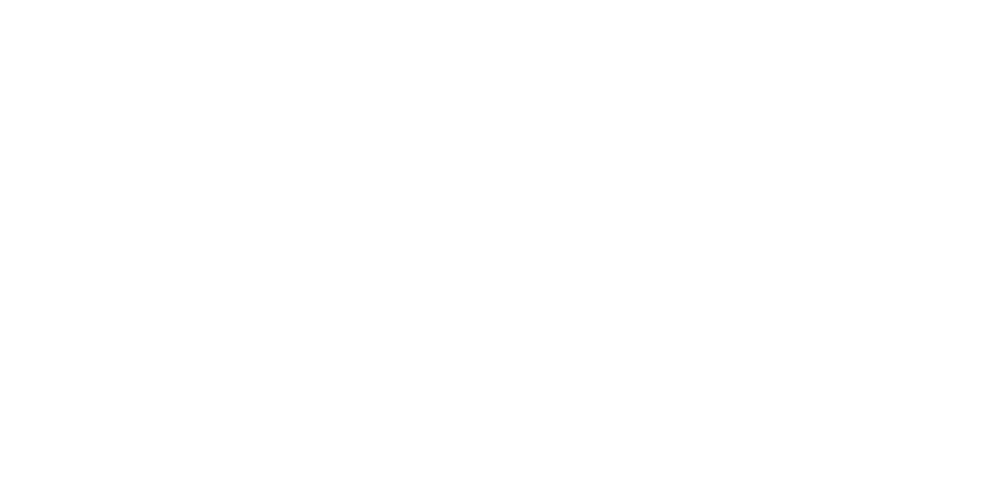
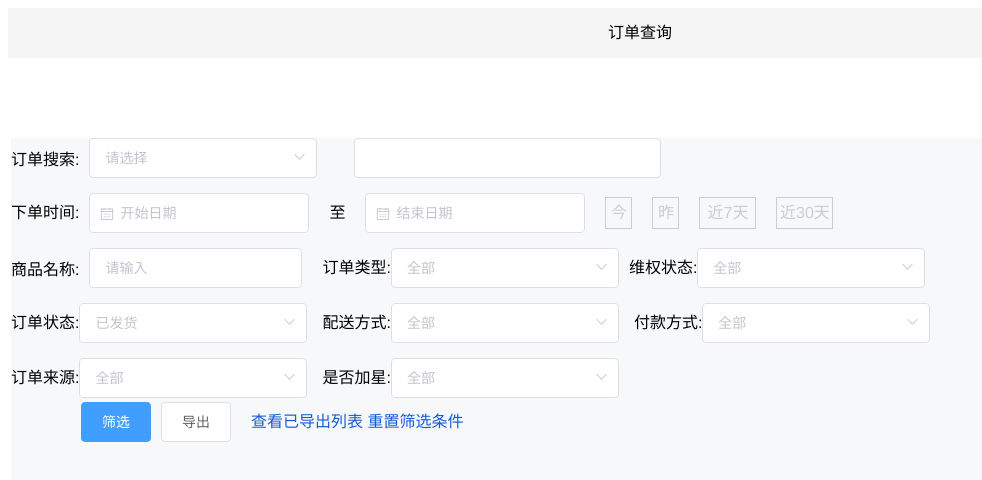
Before and after one commit to youzan1912/youzan, a Vue app: page /#/order in a window 1280 px wide. Shown: the top 480 px of the page, without its empty margins (0-982 px from the left). Built offline with nearby package versions, Linux system fonts and the light colour scheme.

Commit message:
xienian0.0.1

```diff
--- a/src/router.js
+++ b/src/router.js
@@ -1,10 +1,18 @@
 import Vue from 'vue'
 import VueRouter from 'vue-router'
 
+
 Vue.use(VueRouter)
 
+import Order from '@/views/order/Order.vue'
+
 const router = new VueRouter({
-
+    routes: [
+        {
+          path: '/order',
+          component: Order
+        }
+    ]
 })
 
 export default router
--- /dev/null
+++ b/src/views/order/Order.vue
@@ -0,0 +1,268 @@
+<template>
+  <div class="order">
+    <div class="order-header">订单查询</div>
+    <div class="order-main">
+      <el-row type="flex" align="middle" :gutter="10">
+        <el-col :span="1.5">订单搜索:</el-col>
+        <el-col :span="5">
+          <el-select v-model="value_search" placeholder="请选择">
+            <el-option
+              v-for="item in options"
+              :key="item.value"
+              :label="item.label"
+              :value="item.value"
+            ></el-option>
+          </el-select>
+        </el-col>
+        <el-col :span="6">
+          <el-input v-model="input" placeholder></el-input>
+        </el-col>
+      </el-row>
+
+      <div>
+        <div class="block">
+          <span class="demonstrationx">下单时间:</span>
+          <el-date-picker v-model="value1" type="date" class="block-left" placeholder="开始日期"></el-date-picker>
+          <span class="block-time">至</span>
+          <el-date-picker v-model="value1" type="date" placeholder="结束日期"></el-date-picker>
+          <span class="block-right">今</span>
+          <span class="block-right">昨</span>
+          <span class="block-rightx">近7天</span>
+          <span class="block-rightx">近30天</span>
+        </div>
+      </div>
+
+      <div class="block-input2">
+        <el-row type="flex" align="middle" :gutter="10">
+          <el-col :span="1.5">商品名称:</el-col>
+
+          <el-col :span="4.8">
+            <el-input v-model="input" placeholder="请输入"></el-input>
+          </el-col>
+
+          <el-col :span="4.5">
+            <span class="demonstration">订单类型:</span>
+            <el-select v-model="value" placeholder="全部">
+              <el-option
+                v-for="item in options"
+                :key="item.value"
+                :label="item.label"
+                :value="item.value"
+              ></el-option>
+            </el-select>
+            <span class="demonstration">维权状态:</span>
+            <el-select v-model="value" placeholder="全部">
+              <el-option
+                v-for="item in options"
+                :key="item.value"
+                :label="item.label"
+                :value="item.value"
+              ></el-option>
+            </el-select>
+          </el-col>
+        </el-row>
+      </div>
+
+      <div class="block-input3">
+        <el-col :span="4.5">
+          <span class="demonstrationx">订单状态:</span>
+          <el-select v-model="value" placeholder="已发货">
+            <el-option
+              v-for="item in options"
+              :key="item.value"
+              :label="item.label"
+              :value="item.value"
+            ></el-option>
+          </el-select>
+          <span class="demonstrationxx">配送方式:</span>
+          <el-select v-model="value" placeholder="全部">
+            <el-option
+              v-for="item in options"
+              :key="item.value"
+              :label="item.label"
+              :value="item.value"
+            ></el-option>
+          </el-select>
+          <span class="demonstrationxx">付款方式:</span>
+          <el-select v-model="value" placeholder="全部">
+            <el-option
+              v-for="item in options"
+              :key="item.value"
+              :label="item.label"
+              :value="item.value"
+            ></el-option>
+          </el-select>
+        </el-col>
+      </div>
+
+      <div class="block-input4">
+        <el-col :span="4.5">
+          <span class="demonstrationx">订单来源:</span>
+          <el-select v-model="value" placeholder="全部">
+            <el-option
+              v-for="item in options"
+              :key="item.value"
+              :label="item.label"
+              :value="item.value"
+            ></el-option>
+          </el-select>
+          <span class="demonstrationxx">是否加星:</span>
+          <el-select v-model="value" placeholder="全部">
+            <el-option
+              v-for="item in options"
+              :key="item.value"
+              :label="item.label"
+              :value="item.value"
+            ></el-option>
+          </el-select>
+        </el-col>
+      </div>
+
+      <div block-input5>
+          <span class="btn1"><el-button type="primary">筛选</el-button></span>
+          <span class="btn2"><el-button type="">导出</el-button></span>
+          <span class="btn3">查看已导出列表 重置筛选条件</span>
+      </div>
+
+    </div>
+  </div>
+</template>
+
+<script>
+export default {
+  data() {
+    return {
+      options: [
+        {
+          value: "选项1",
+          label: "订单号"
+        },
+        {
+          value: "选项2",
+          label: "外部单号"
+        },
+        {
+          value: "选项3",
+          label: "收获人姓名"
+        },
+        {
+          value: "选项4",
+          label: "收获人手机号"
+        },
+        {
+          value: "选项5",
+          label: "收获人后四位身份证号"
+        }
+      ],
+      value: "",
+      input: "",
+      value_search: ""
+    };
+  },
+  pickerOptions: {
+    disabledDate(time) {
+      return time.getTime() > Date.now();
+    },
+    shortcuts: [
+      {
+        text: "今天",
+        onClick(picker) {
+          picker.$emit("pick", new Date());
+        }
+      },
+      {
+        text: "昨天",
+        onClick(picker) {
+          const date = new Date();
+          date.setTime(date.getTime() - 3600 * 1000 * 24);
+          picker.$emit("pick", date);
+        }
+      },
+      {
+        text: "一周前",
+        onClick(picker) {
+          const date = new Date();
+          date.setTime(date.getTime() - 3600 * 1000 * 24 * 7);
+          picker.$emit("pick", date);
+        }
+      }
+    ]
+  },
+  value1: ""
+};
+</script>
+
+<style lang="scss" scoped>
+.order-header {
+  width: 100%;
+  height: 50px;
+  line-height: 50px;
+  text-align: center;
+  background: whitesmoke;
+}
+.order-main {
+  width: 1258px;
+  height: 375px;
+  background: #f7f8fa;
+  margin: 80px auto;
+}
+.block {
+  margin-top: 15px;
+}
+.block-left {
+  margin-left: 10px;
+}
+.block-time {
+  margin-left: 20px;
+  margin-right: 20px;
+}
+.block-right {
+  display: inline-block;
+  border: 1px solid #ccc;
+  width: 25px;
+  height: 30px;
+  margin-left: 20px;
+  text-align: center;
+  line-height: 30px;
+  color: #ccc;
+}
+.demonstration {
+  margin-left: 10px;
+}
+.demonstrationxx {
+  margin-left: 15px;
+}
+.block-rightx {
+  display: inline-block;
+  border: 1px solid #ccc;
+  width: 55px;
+  height: 30px;
+  margin-left: 20px;
+  text-align: center;
+  line-height: 30px;
+  color: #ccc;
+}
+.block-input2 {
+  margin-top: 15px;
+}
+.block-input3 {
+  margin-top: 15px;
+}
+.block-input4 {
+  display: inline-block;
+  margin-top: 15px;
+}
+.block-input5 {
+  padding:40px ;
+}
+.btn1{
+    margin-left: 70px;
+}
+.btn2{
+    margin-left: 10px;
+}
+.btn3{
+    margin-left: 20px;
+    color: #155bd4;
+}
+</style>
```
